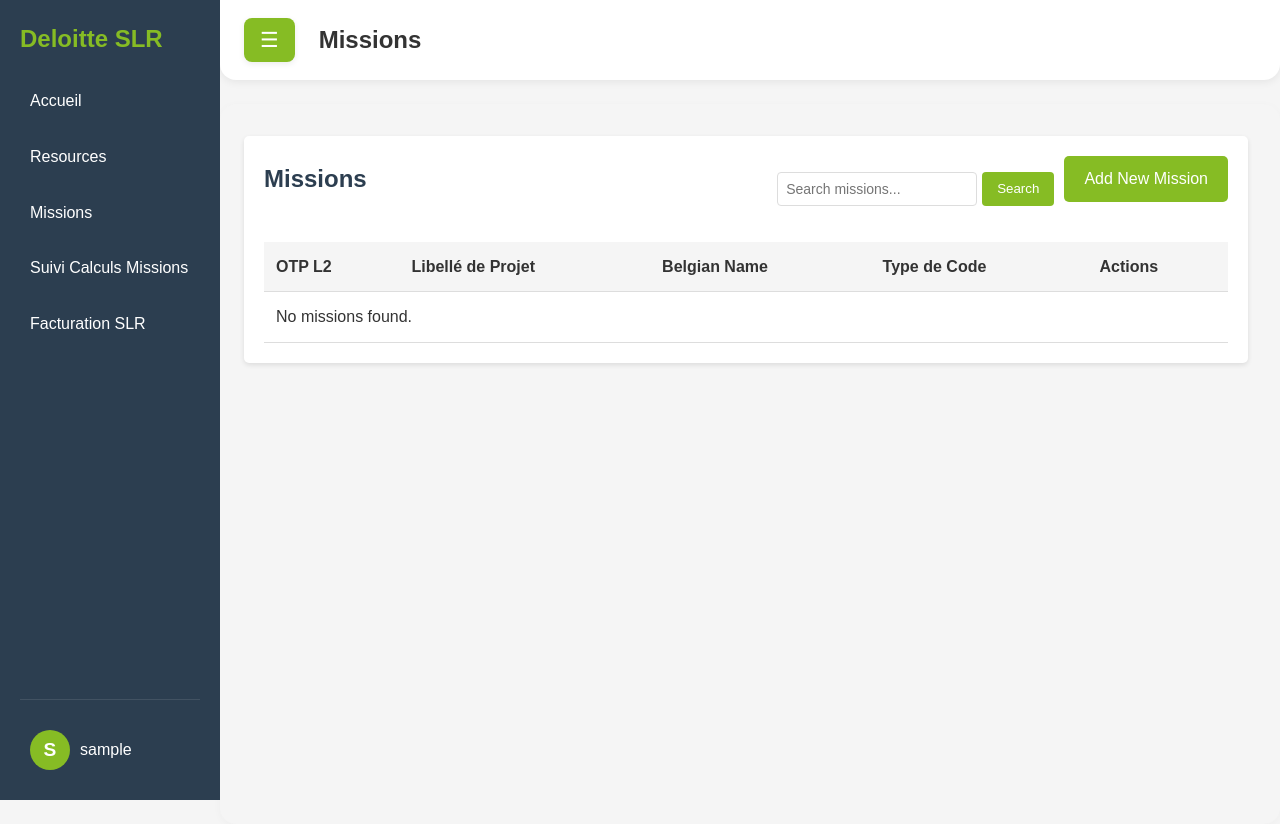
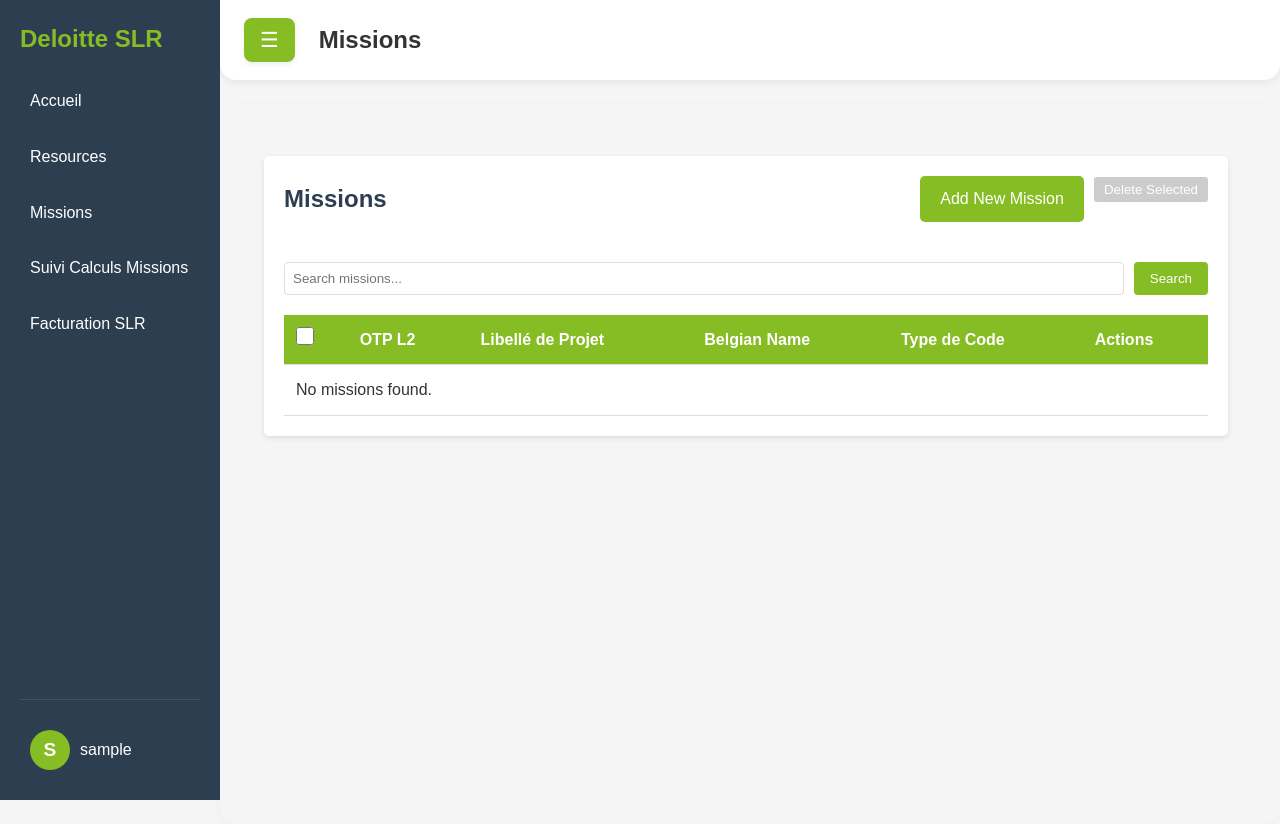
Before and after one commit to SoufianeJm/projetx, a Django app: page /missions/ in a window 1280 px wide. Run offline with Django 5.2, Linux system fonts and the light colour scheme; the visitor is signed in with stand-in values (Sample User, id 1); data that the repository does not hold is empty.

Commit message:
select all

```diff
--- a/billing/templates/billing/mission_list.html
+++ b/billing/templates/billing/mission_list.html
@@ -1,26 +1,36 @@
 {% extends "billing/base.html" %}
 
-{% block title %}Missions - Dashboard{% endblock %}
-{% block page_title %}Missions{% endblock %}
+{% block title %}{{ page_title }} - Dashboard{% endblock %}
+{% block page_title %}{{ page_title }}{% endblock %}
 
 {% block content %}
 <div class="table-wrapper">
-    <div class="header-actions">
-        <h2>Missions</h2>
-        <div class="actions">
-            <form method="get" class="search-form">
-                <input type="text" name="search" value="{{ search_query }}" placeholder="Search missions..." class="search-input">
-                <button type="submit" class="btn-search">Search</button>
-                {% if search_query %}
-                    <a href="{% url 'mission_list' %}" class="btn-clear">Clear</a>
-                {% endif %}
+    <div class="table-header">
+        <h2>{{ page_title }}</h2>
+        <div class="table-actions">
+            <a href="{% url 'mission_create' %}" class="btn-add-new">Add New Mission</a>
+            <form method="post" action="{% url 'mission_bulk_delete' %}" class="bulk-delete-form" id="bulkDeleteForm">
+                {% csrf_token %}
+                <button type="submit" class="btn-delete" id="bulkDeleteBtn" disabled>Delete Selected</button>
             </form>
-            <a href="{% url 'mission_create' %}" class="btn-add-new">Add New Mission</a>
         </div>
     </div>
+
+    <div class="search-box">
+        <form method="get" class="search-form">
+            <input type="text" name="search" value="{{ search_query }}" placeholder="Search missions...">
+            <button type="submit">Search</button>
+        </form>
+    </div>
+
+    <form method="post" action="{% url 'mission_bulk_delete' %}" id="missionForm">
+        {% csrf_token %}
         <table>
             <thead>
                 <tr>
+                    <th>
+                        <input type="checkbox" id="selectAll" class="select-all-checkbox">
+                    </th>
                     <th>OTP L2</th>
                     <th>Libellé de Projet</th>
                     <th>Belgian Name</th>
@@ -31,77 +41,187 @@
             <tbody>
                 {% for mission in missions %}
                 <tr>
+                    <td>
+                        <input type="checkbox" name="selected_missions" value="{{ mission.id }}" class="mission-checkbox">
+                    </td>
                     <td>{{ mission.otp_l2 }}</td>
-                <td>{{ mission.belgian_name|default:"-" }}</td>
-                <td>{{ mission.libelle_de_projet|default:"-" }}</td>
-                <td>{{ mission.get_code_type_display }}</td>
+                    <td>{{ mission.belgian_name|default:"N/A" }}</td>
+                    <td>{{ mission.libelle_de_projet|default:"N/A" }}</td>
+                    <td>{{ mission.get_code_type_display|default:"N/A" }}</td>
                     <td class="action-buttons">
                         <a href="{% url 'mission_update' mission.pk %}" class="btn-edit">Edit</a>
-                    <form action="{% url 'mission_delete' mission.pk %}" method="post" style="display: inline;">
-                        {% csrf_token %}
-                        <button type="submit" class="btn-delete" onclick="return confirm('Are you sure you want to delete this mission?');">Delete</button>
-                    </form>
+                        <a href="{% url 'mission_delete' mission.pk %}" class="btn-delete">Delete</a>
                     </td>
                 </tr>
                 {% empty %}
                 <tr>
-                <td colspan="5">No missions found.</td>
+                    <td colspan="6">No missions found.</td>
                 </tr>
                 {% endfor %}
             </tbody>
         </table>
+    </form>
 </div>
 
 <style>
-    .header-actions {
+    .table-wrapper {
+        margin: 20px;
+    }
+
+    .table-header {
         display: flex;
         justify-content: space-between;
         align-items: center;
         margin-bottom: 20px;
     }
 
-    .actions {
+    .table-actions {
         display: flex;
         gap: 10px;
-        align-items: center;
+    }
+
+    .bulk-delete-form {
+        display: inline;
+    }
+
+    .search-box {
+        margin-bottom: 20px;
     }
 
     .search-form {
         display: flex;
-        gap: 5px;
+        gap: 10px;
     }
 
-    .search-input {
+    .search-form input {
         padding: 8px;
         border: 1px solid var(--border-color);
         border-radius: 4px;
-        font-size: 14px;
-        min-width: 200px;
+        flex-grow: 1;
     }
 
-    .btn-search {
+    .search-form button {
+        padding: 8px 16px;
         background-color: var(--primary-color);
         color: white;
         border: none;
-        padding: 8px 15px;
         border-radius: 4px;
         cursor: pointer;
     }
 
-    .btn-search:hover {
-        background-color: var(--primary-color-dark);
+    table {
+        width: 100%;
+        border-collapse: collapse;
+        margin-top: 20px;
     }
 
-    .btn-clear {
-        background-color: var(--secondary-color);
-        color: white;
-        text-decoration: none;
-        padding: 8px 15px;
-        border-radius: 4px;
+    th, td {
+        padding: 12px;
+        text-align: left;
+        border-bottom: 1px solid var(--border-color);
     }
 
-    .btn-clear:hover {
-        background-color: var(--secondary-color-dark);
+    th {
+        background-color: var(--primary-color);
+        color: white;
+        font-weight: bold;
+    }
+
+    tr:hover {
+        background-color: var(--hover-color);
+    }
+
+    .action-buttons {
+        display: flex;
+        gap: 10px;
+    }
+
+    .btn-add-new {
+        display: inline-block;
+        background-color: var(--primary-color);
+        color: white;
+        padding: 10px 20px;
+        text-decoration: none;
+        border-radius: 5px;
+    }
+
+    .btn-edit, .btn-delete {
+        padding: 5px 10px;
+        border-radius: 3px;
+        text-decoration: none;
+        color: white;
+        border: none;
+        cursor: pointer;
+    }
+
+    .btn-edit {
+        background-color: var(--primary-color);
+    }
+
+    .btn-delete {
+        background-color: var(--accent-color);
+    }
+
+    .btn-edit:hover {
+        background-color: #6d9a1d;
+    }
+
+    .btn-delete:hover {
+        background-color: #c0392b;
+    }
+
+    .select-all-checkbox, .mission-checkbox {
+        width: 18px;
+        height: 18px;
+        cursor: pointer;
+    }
+
+    #bulkDeleteBtn:disabled {
+        background-color: #ccc;
+        cursor: not-allowed;
     }
 </style>
+
+<script>
+document.addEventListener('DOMContentLoaded', function() {
+    const selectAllCheckbox = document.getElementById('selectAll');
+    const missionCheckboxes = document.getElementsByClassName('mission-checkbox');
+    const bulkDeleteBtn = document.getElementById('bulkDeleteBtn');
+    const missionForm = document.getElementById('missionForm');
+
+    // Handle select all checkbox
+    selectAllCheckbox.addEventListener('change', function() {
+        Array.from(missionCheckboxes).forEach(checkbox => {
+            checkbox.checked = this.checked;
+        });
+        updateBulkDeleteButton();
+    });
+
+    // Handle individual checkboxes
+    Array.from(missionCheckboxes).forEach(checkbox => {
+        checkbox.addEventListener('change', function() {
+            updateBulkDeleteButton();
+            // Update select all checkbox state
+            selectAllCheckbox.checked = Array.from(missionCheckboxes).every(cb => cb.checked);
+        });
+    });
+
+    // Update bulk delete button state
+    function updateBulkDeleteButton() {
+        const checkedBoxes = Array.from(missionCheckboxes).filter(cb => cb.checked);
+        bulkDeleteBtn.disabled = checkedBoxes.length === 0;
+    }
+
+    // Handle form submission
+    missionForm.addEventListener('submit', function(e) {
+        e.preventDefault();
+        const checkedBoxes = Array.from(missionCheckboxes).filter(cb => cb.checked);
+        if (checkedBoxes.length > 0) {
+            if (confirm(`Are you sure you want to delete ${checkedBoxes.length} selected mission(s)?`)) {
+                this.submit();
+            }
+        }
+    });
+});
+</script>
 {% endblock %}
--- a/billing/urls.py
+++ b/billing/urls.py
@@ -13,4 +13,5 @@ urlpatterns = [
     path('missions/<int:pk>/delete/', views.mission_delete, name='mission_delete'),
     path('missions/tracking/', views.mission_calculation_tracking_view, name='mission_calculation_tracking'),
     path('facturation/slr/', views.facturation_slr, name='facturation_slr'),
+    path('missions/bulk-delete/', views.mission_bulk_delete, name='mission_bulk_delete'),
 ]
--- a/billing/views.py
+++ b/billing/views.py
@@ -423,3 +423,13 @@ def facturation_slr(request):
         'processing_logs': processing_logs
     }
     return render(request, 'billing/facturation_slr.html', context)
+
+@login_required
+def mission_bulk_delete(request):
+    if request.method == 'POST':
+        selected_missions = request.POST.getlist('selected_missions')
+        if selected_missions:
+            Mission.objects.filter(id__in=selected_missions).delete()
+            messages.success(request, f'Successfully deleted {len(selected_missions)} mission(s).')
+        return redirect('mission_list')
+    return redirect('mission_list')
```
Lines whose indentation alone changed are shown as unchanged.
